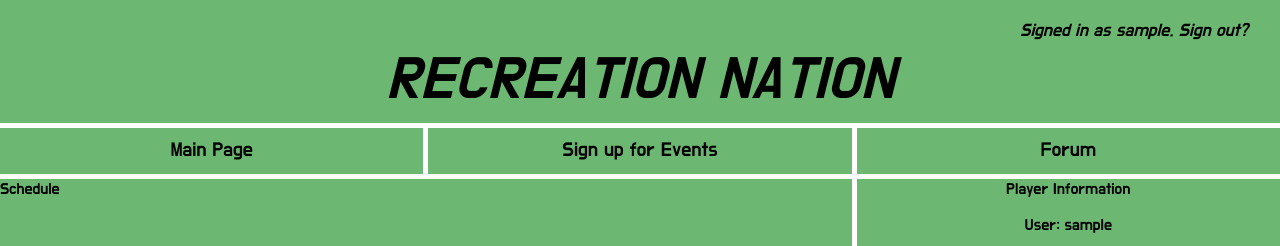
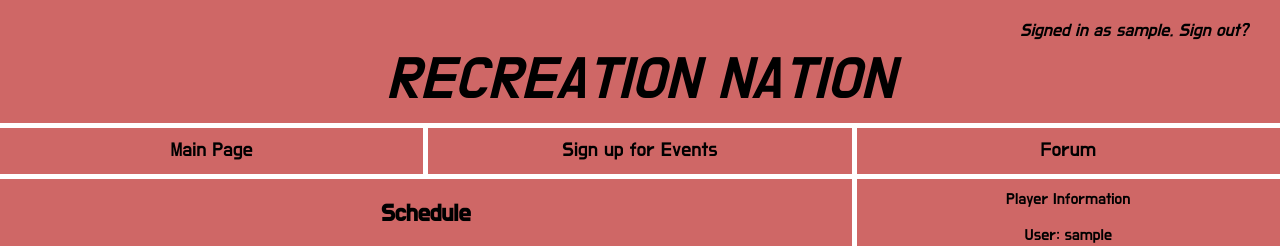
Before and after one commit to stesfu/recreation_nation, a Python web app: template templates/welcome.html in a window 1280 px wide. Shown: the top 246 px of the page. Run offline with Jinja, Linux system fonts and the light colour scheme; the template is opened without the code that fills it: most values are stand-ins (such as "Sample title", 1, 10 or a date in 2020).

Commit message:
Added google calendar

```diff
--- a/styles/welcome.css
+++ b/styles/welcome.css
@@ -9,7 +9,7 @@ body {
 
 }
 div,h1{
-  background-color: rgb(108,183,113);
+  background-color: rgb(207,103,102);
 }
 
 a:hover {
@@ -62,11 +62,13 @@ a:link {
 #schedule{
   grid-row:3 /span 2;
   grid-column: 1 / span 2;
+  text-align: center;
 }
 
 #playerinfo{
   grid-row: 3;
   grid-column: 3;
+  padding-top: 10px;
   text-align: center;
 }
 
--- a/templates/welcome.html
+++ b/templates/welcome.html
@@ -5,6 +5,7 @@
     <title></title>
     <link rel="stylesheet"href="/styles/welcome.css">
     <link href="https://fonts.googleapis.com/css?family=Do+Hyeon" rel="stylesheet">
+    <link href="https://fonts.googleapis.com/css?family=Graduate" rel="stylesheet">
   </head>
   <body>
     <div id="h1">
@@ -26,7 +27,9 @@
       <a href="/forum">Forum</a>
     </div>
 
-    <div id="schedule">Schedule
+    <div id="schedule">
+      <h2>Schedule</h2>
+      <iframe src="https://calendar.google.com/calendar/b/1/embed?showTitle=0&amp;height=600&amp;wkst=1&amp;bgcolor=%23ffffff&amp;src=recreation.nation7%40gmail.com&amp;color=%231B887A&amp;ctz=America%2FLos_Angeles" style="border-width:10" width="800" height="600" frameborder="0" scrolling="no"></iframe>
     </div>
 
     <div id="playerinfo">
```
